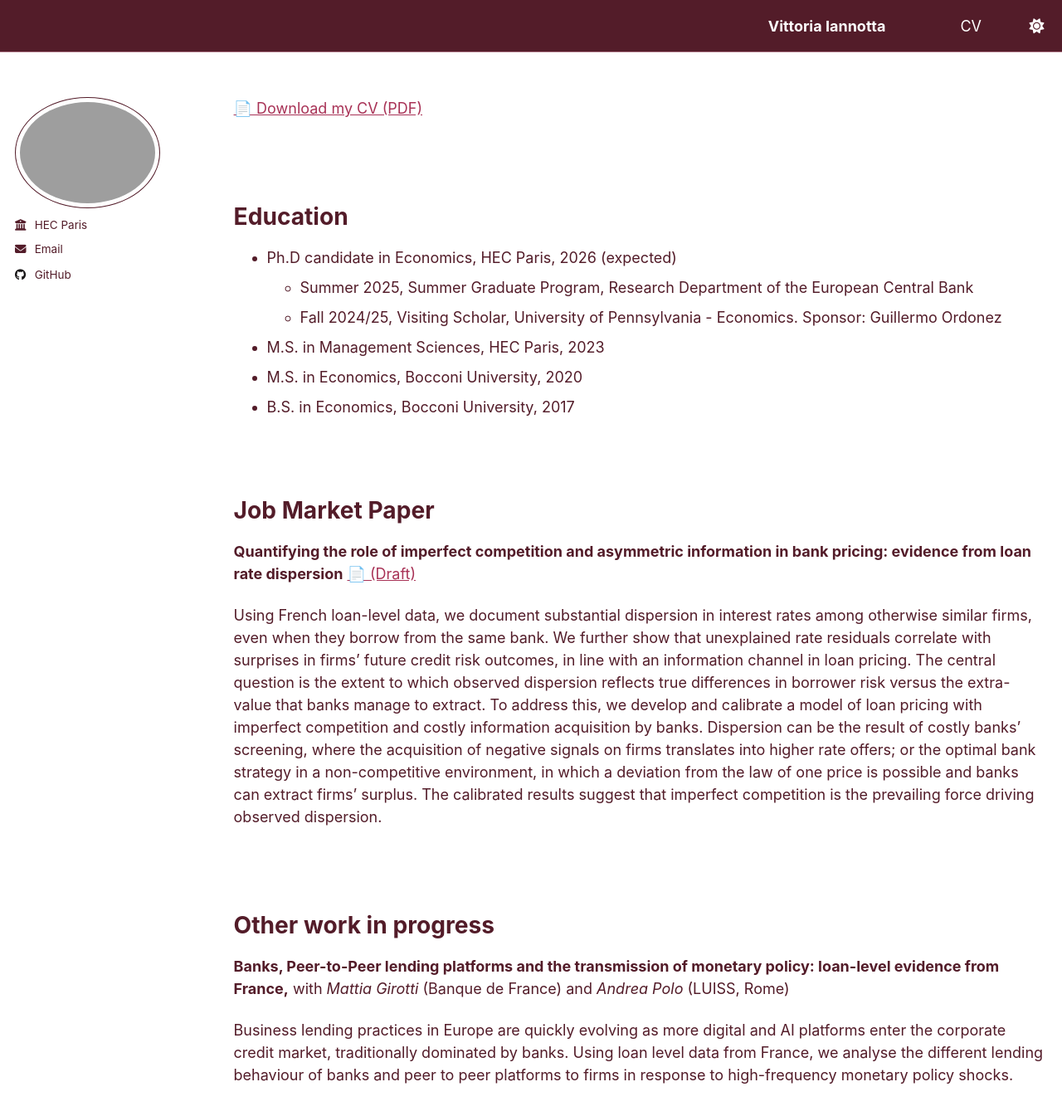
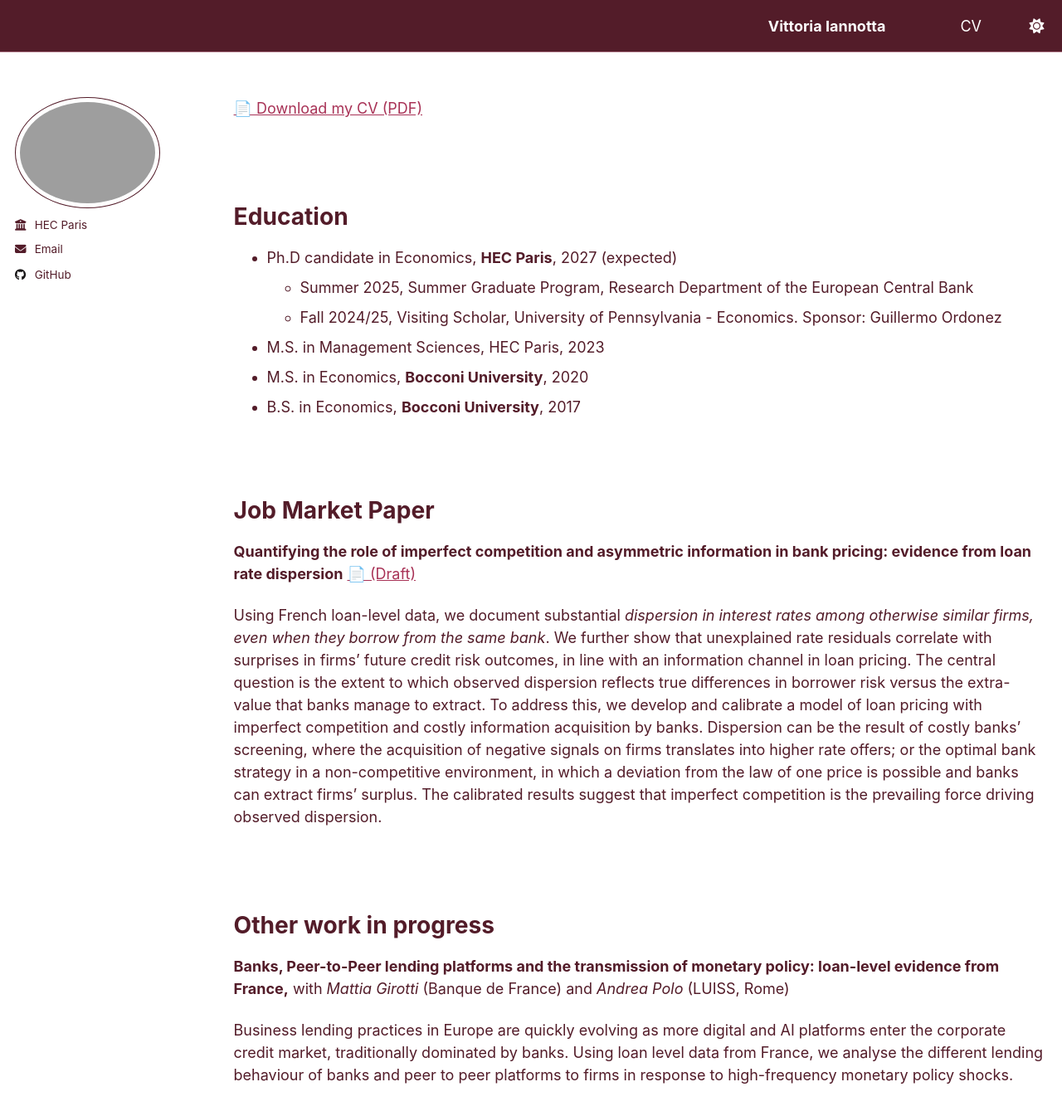
Before and after one commit to vittoriaiannotta/vittoriaiannotta.github.io, a Jekyll site: the page built from _pages/cv.md, in a window 1280 px wide and 1400 px high. Shown: the top 1345 px of the window at 83% size. Built offline with Jekyll 4.4.1, drawn with Linux system fonts in a browser that asks for light colours; some of the changed text lies outside the part shown.

Commit message:
Revise CV formatting and update graduation year
Updated formatting for emphasis and corrected expected graduation year.

```diff
--- a/_pages/cv.md
+++ b/_pages/cv.md
@@ -15,12 +15,12 @@ redirect_from:
 
 Education
 ======
-* Ph.D candidate in Economics, HEC Paris, 2026 (expected)
+* Ph.D candidate in Economics, **HEC Paris**, 2027 (expected)
   * Summer 2025, Summer Graduate Program, Research Department of the European Central Bank
   * Fall 2024/25, Visiting Scholar, University of Pennsylvania - Economics. Sponsor: Guillermo Ordonez
 * M.S. in Management Sciences, HEC Paris, 2023
-* M.S. in Economics, Bocconi University, 2020
-* B.S. in Economics, Bocconi University, 2017
+* M.S. in Economics, **Bocconi University**, 2020
+* B.S. in Economics, **Bocconi University**, 2017
 
 <br><br>
 
@@ -28,7 +28,7 @@ Job Market Paper
 ======
 **Quantifying the role of imperfect competition and asymmetric information in bank pricing: evidence from loan rate dispersion** [📄 (Draft)](https://vittoriaiannotta.github.io/files/draft_short.pdf)
 
-Using French loan-level data, we document substantial dispersion in interest rates among otherwise similar firms, even when they borrow from the same bank. We further show that unexplained rate residuals correlate with surprises in firms' future credit risk outcomes, in line with an information channel in loan pricing. The central question is the extent to which observed dispersion reflects true differences in borrower risk versus the extra-value that banks manage to extract. To address this, we develop and calibrate a model of loan pricing with imperfect competition and costly information acquisition by banks.  Dispersion can be the result of costly banks' screening, where the acquisition of negative signals on firms translates into higher rate offers; or the optimal bank strategy in a non-competitive environment, in which a deviation from the law of one price is possible and banks can extract firms' surplus. The calibrated results suggest that imperfect competition is the prevailing force driving observed dispersion.
+Using French loan-level data, we document substantial *dispersion in interest rates among otherwise similar firms, even when they borrow from the same bank*. We further show that unexplained rate residuals correlate with surprises in firms' future credit risk outcomes, in line with an information channel in loan pricing. The central question is the extent to which observed dispersion reflects true differences in borrower risk versus the extra-value that banks manage to extract. To address this, we develop and calibrate a model of loan pricing with imperfect competition and costly information acquisition by banks.  Dispersion can be the result of costly banks' screening, where the acquisition of negative signals on firms translates into higher rate offers; or the optimal bank strategy in a non-competitive environment, in which a deviation from the law of one price is possible and banks can extract firms' surplus. The calibrated results suggest that imperfect competition is the prevailing force driving observed dispersion.
 
 <br><br>
 
@@ -38,10 +38,7 @@ Other work in progress
 evidence from France,**
  with *Mattia Girotti* (Banque de France) and *Andrea Polo* (LUISS, Rome)
 
-Business lending practices in Europe are quickly evolving as more digital and AI platforms
-enter the corporate credit market, traditionally dominated by banks. Using loan level data from
-France, we analyse the different lending behaviour of banks and peer to peer platforms to firms
-in response to high-frequency monetary policy shocks.
+Business lending practices in Europe are quickly evolving as more digital and AI platforms enter the corporate credit market, traditionally dominated by banks. Using loan level data from France, we analyse the different lending behaviour of banks and peer to peer platforms to firms in response to high-frequency monetary policy shocks.
 
 <br><br>
 
@@ -57,7 +54,7 @@ Microeconometric analysis of firm panel data (balance sheets, firm-bond links).
 
 <br><br>
 
-Presentations, Awards
+Presentations & Awards
 ======
 * The Wharton Scool, Finance (Internal presentation), Fall 2024. Paris Macro Workshop, May 2025. European Central Bank (Internal Seminar), May 2025. Economics Letters Summer School in Macro-Finance at Bocconi SDA, July 2025. ICBFS Conference Piacenza, Sep 2025. University of Naples Federico II PhD workshop, Sep 2025. Université Paris Dauphine - PSL PhD Workshop, Jun 2026.
 * **Awards**: 2026 Lamfalussy Research Fellowship.
@@ -66,7 +63,7 @@ Presentations, Awards
 
 Teaching
 ======
-* Lecturer, Introduction to Macroeconomics, HEC Paris (MSc in Economics and Finance). 2022, 2023
-* Teaching assistant for Prof. Michau, Advanced Macroeconomics: Business Cycle, Ecole Polytechnique. 2023, 2024, 2025
-* Teaching assistant for Prof Ai-Ting Goh, Macroeconomics, HEC Paris (MBA). 2024, 2025
-* Instructor, Game Theory for Negotiation (Professional Training), delivered at the Council of the European Union. (ESSEC IRENE France) 2026
+* *Lecturer*, Introduction to Macroeconomics, **HEC Paris** (MSc in Economics and Finance). 2022, 2023
+* *Teaching assistant* for Prof. Michau, Advanced Macroeconomics: Business Cycle, **Ecole Polytechnique**. 2023, 2024, 2025
+* *Teaching assistant* for Prof Ai-Ting Goh, Macroeconomics, **HEC Paris** (MBA). 2024, 2025
+* *Instructor*, Game Theory for Negotiation (Professional Training), delivered at the Council of the European Union. (**ESSEC IRENE France**) 2026
```
